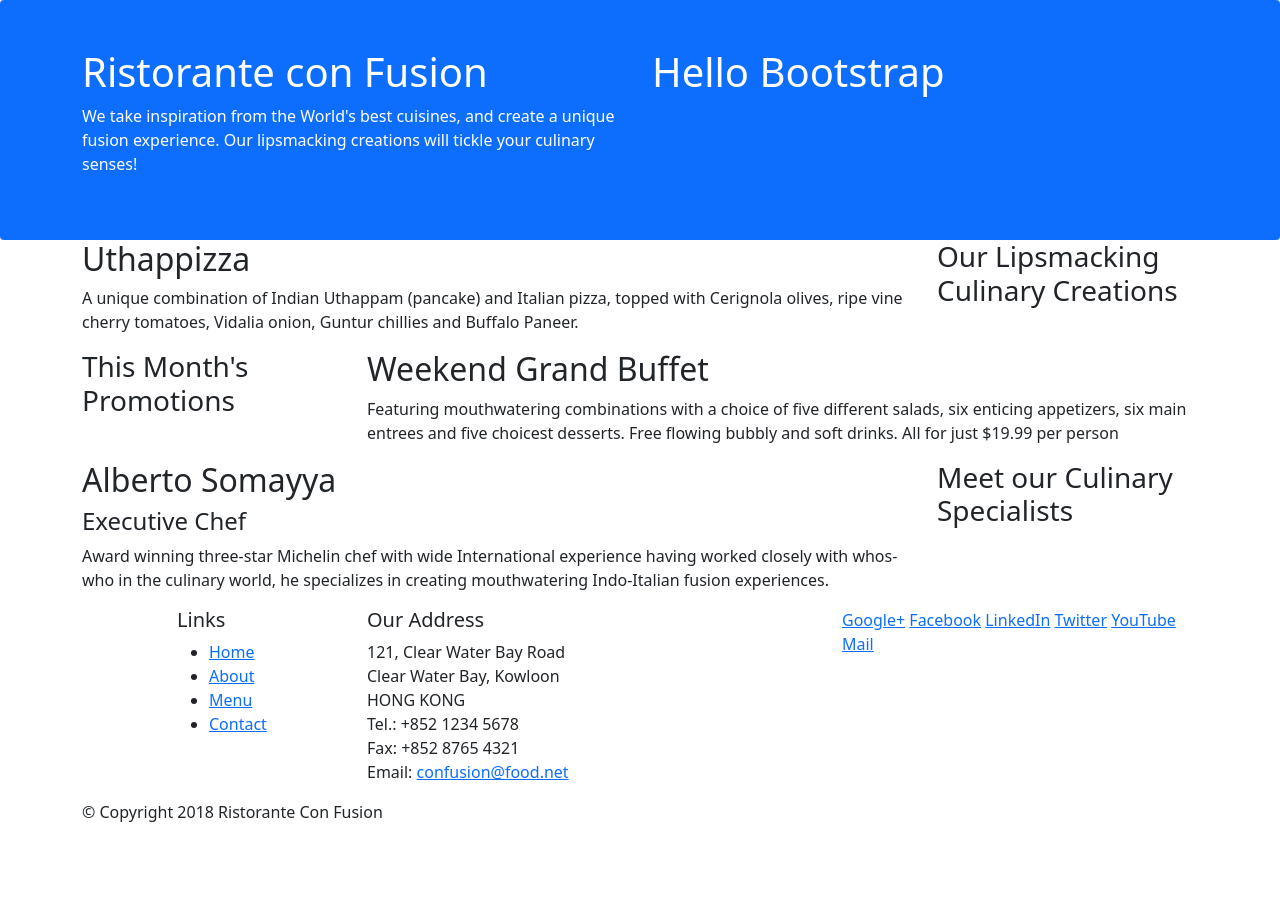
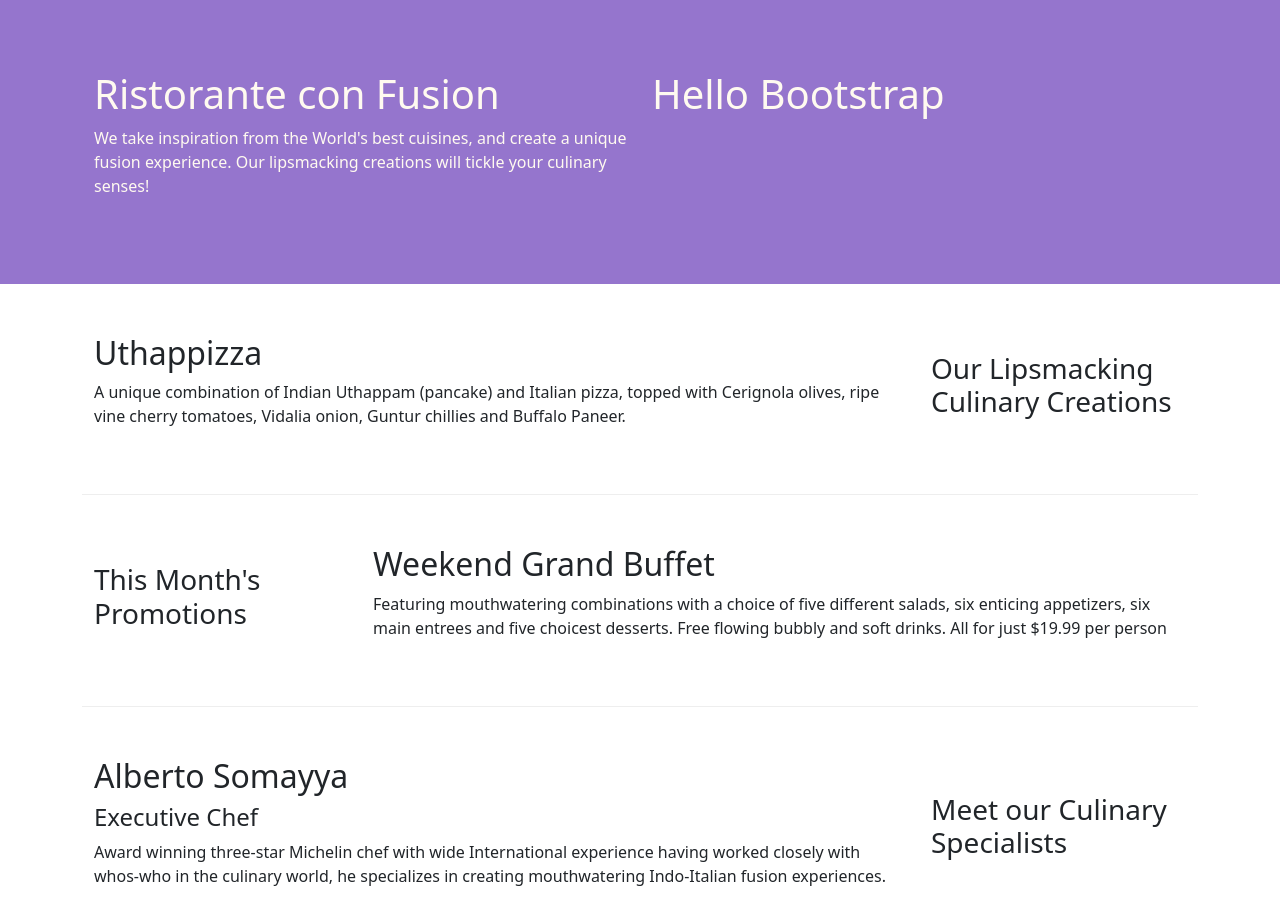
Before and after one commit to Mittal-web/Bootstrap-Assignment-1, a website: page index.html in a window 1280 px wide. Shown: the top 907 px of the page. Before the commit the page ends 840 px from the top, so only its background shows below. Drawn offline with nearby package versions, Linux system fonts and the light colour scheme.

Commit message:
Bootstrap Grid part two

```diff
--- /dev/null
+++ b/css/styles.css
@@ -0,0 +1,29 @@
+.header {
+  padding: 70px 30px 70px 30px;
+  margin: 0px auto;
+  background: #9575cd;
+  color: floralwhite;
+}
+
+.row-header {
+  margin: 0px auto;
+  padding: 0px auto;
+}
+
+.row-content {
+  margin: 0px auto;
+  padding: 50px 0px 50px 0px;
+  border-bottom: 1px ridge;
+  min-height: 200px;
+}
+
+.footer {
+  background-color: #d1c4e9;
+  margin: 0px auto;
+  padding: 20px 0px 20px 0px;
+}
+.address {
+  font-size: 80%;
+  margin: 0px;
+  color: #0f0f0f;
+}
--- a/index.html
+++ b/index.html
@@ -15,12 +15,13 @@
       rel="stylesheet"
       href="node_modules/bootstrap/dist/css/bootstrap.min.css"
     />
+    <link rel="stylesheet" href="css/styles.css" />
   </head>
 
   <body>
-    <header class="p-5 bg-primary text-white rounded">
+    <header class="header">
       <div class="container">
-        <div class="row">
+        <div class="row row-header">
           <div class="col-12 col-sm-6">
             <h1>Ristorante con Fusion</h1>
             <p>
@@ -37,7 +38,7 @@
     </header>
 
     <div class="container">
-      <div class="row">
+      <div class="row row-content align-items-center">
         <div class="col-12 order-sm-last col-sm-4 col-md-3">
           <h3>Our Lipsmacking Culinary Creations</h3>
         </div>
@@ -51,7 +52,7 @@
         </div>
       </div>
 
-      <div class="row">
+      <div class="row row-content align-items-center">
         <div class="col-12 col-sm-4 col-md-3">
           <h3>This Month's Promotions</h3>
         </div>
@@ -66,7 +67,7 @@
         </div>
       </div>
 
-      <div class="row">
+      <div class="row row-content align-items-center">
         <div class="col-12 order-sm-last col-sm-4 col-md-3">
           <h3>Meet our Culinary Specialists</h3>
         </div>
@@ -83,12 +84,12 @@
       </div>
     </div>
 
-    <footer>
+    <footer class="footer text-white">
       <div class="container">
         <div class="row">
           <div class="col-4 col-sm-2 offset-1">
             <h5>Links</h5>
-            <ul>
+            <ul class="list-unstyled">
               <li><a href="#">Home</a></li>
               <li><a href="#">About</a></li>
               <li><a href="#">Menu</a></li>
@@ -97,7 +98,7 @@
           </div>
           <div class="col-7 col-sm-5">
             <h5>Our Address</h5>
-            <address>
+            <address class="address">
               121, Clear Water Bay Road<br />
               Clear Water Bay, Kowloon<br />
               HONG KONG<br />
@@ -106,8 +107,8 @@
               Email: <a href="mailto:confusion@food.net">confusion@food.net</a>
             </address>
           </div>
-          <div class="col-12 col-sm-4">
-            <div>
+          <div class="col-12 col-sm-4 align-self-center">
+            <div class="text-center">
               <a href="http://google.com/+">Google+</a>
               <a href="http://www.facebook.com/profile.php?id=">Facebook</a>
               <a href="http://www.linkedin.com/in/">LinkedIn</a>
@@ -117,7 +118,7 @@
             </div>
           </div>
         </div>
-        <div class="row">
+        <div class="row justify-content-center">
           <div class="col-auto">
             <p>© Copyright 2018 Ristorante Con Fusion</p>
           </div>
```
